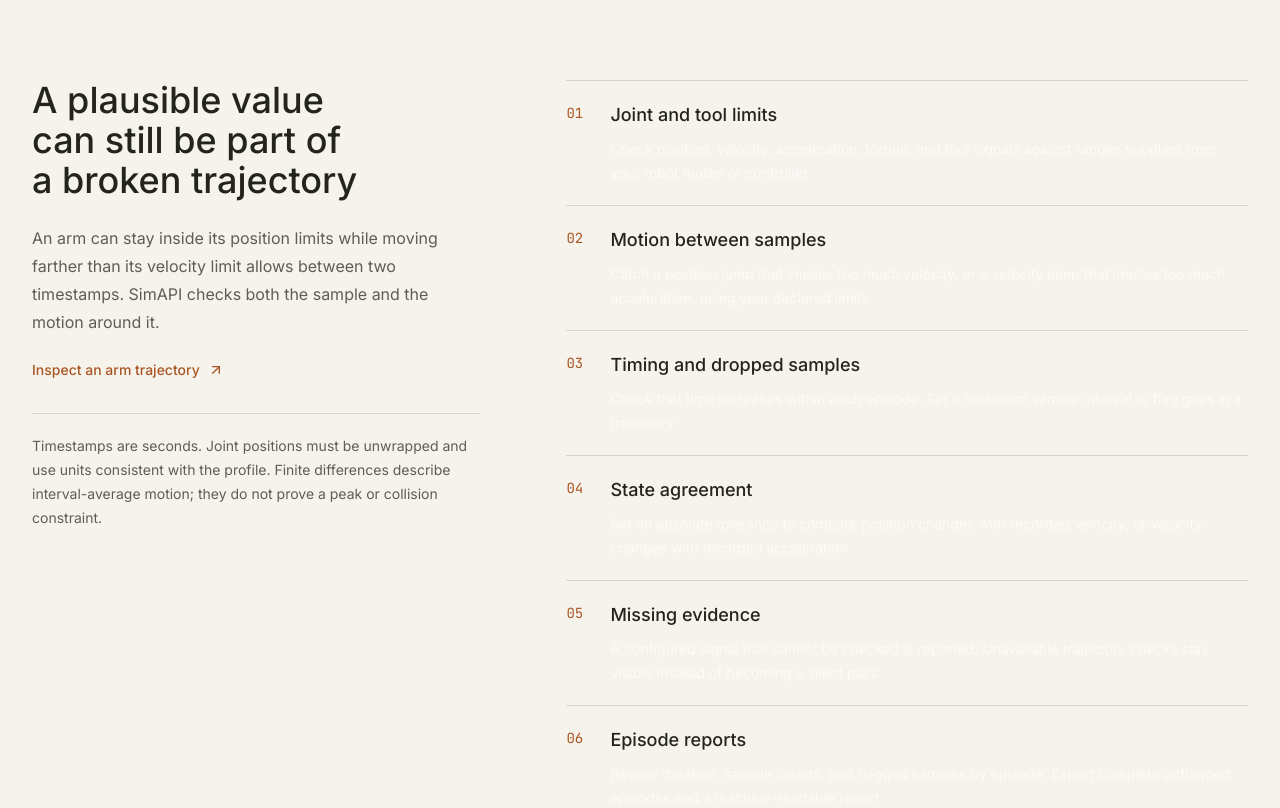
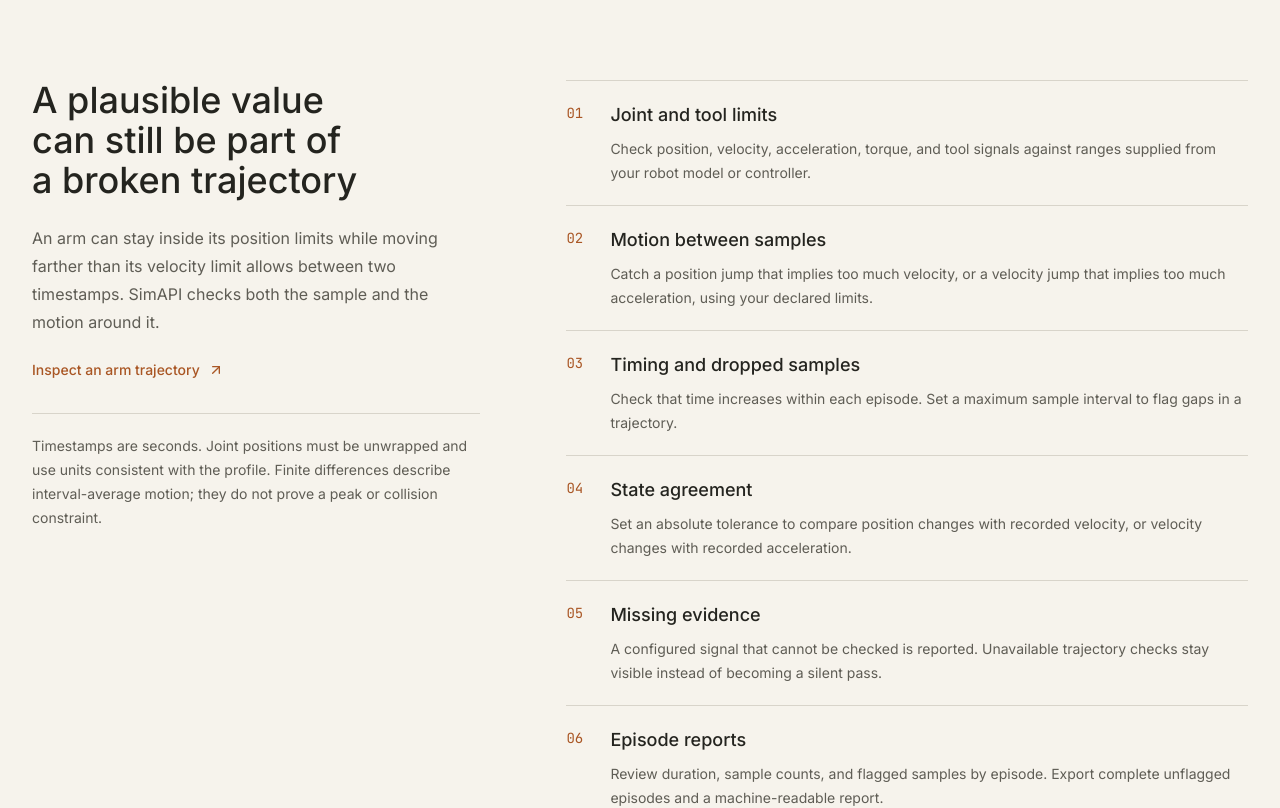
Before and after one commit to TaxCollector23/simAPI, a Next.js app in the folder web/: page / in a window 1280 px wide. Shown: the part 1540-2348 px from the top of the page. Built offline with nearby package versions, Linux system fonts and the light colour scheme.

Commit message:
fix(web): keep feature descriptions readable on paper surfaces

```diff
--- a/web/app/globals.css
+++ b/web/app/globals.css
@@ -110,7 +110,7 @@ body:has(.landing-page) { background: #f6f3ec; color: #24241f; }
 
 .landing-page section:not(.landing-hero) { border-color: var(--line); }
 .landing-page .text-white, .landing-page h2, .landing-page h3, .landing-page th { color: var(--ink) !important; }
-.landing-page p[class*="text-white/"], .landing-page td { color: var(--ink-secondary) !important; }
+.landing-page [class*="text-white/"], .landing-page td { color: var(--ink-secondary) !important; }
 .landing-page .text-accent-cyan { color: var(--amber) !important; }
 .landing-page .border-white\/10, .landing-page .border-white\/\[0\.08\], .landing-page .border-white\/\[0\.07\] { border-color: var(--line) !important; }
 .landing-page .bg-ink-900 { background: var(--paper-raised) !important; }
```
